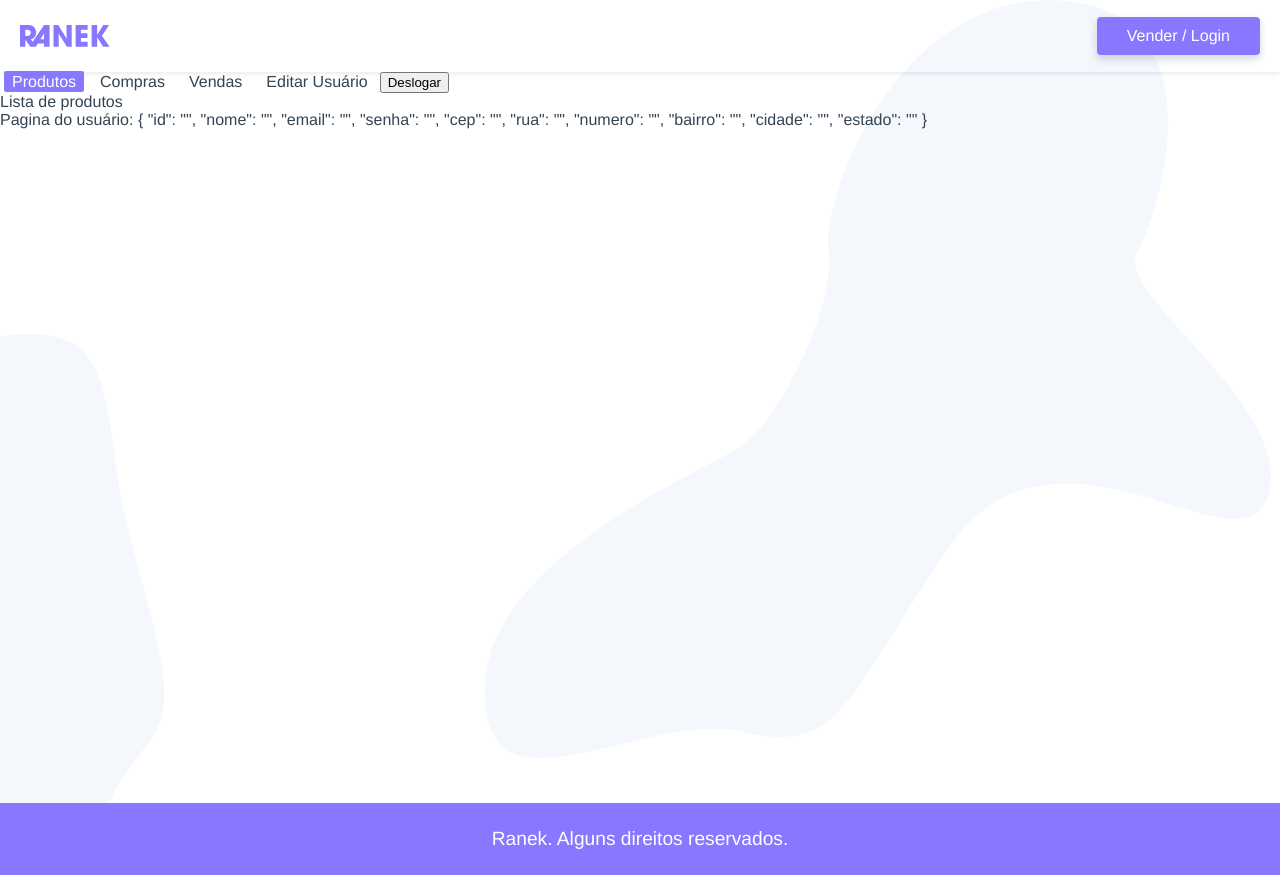
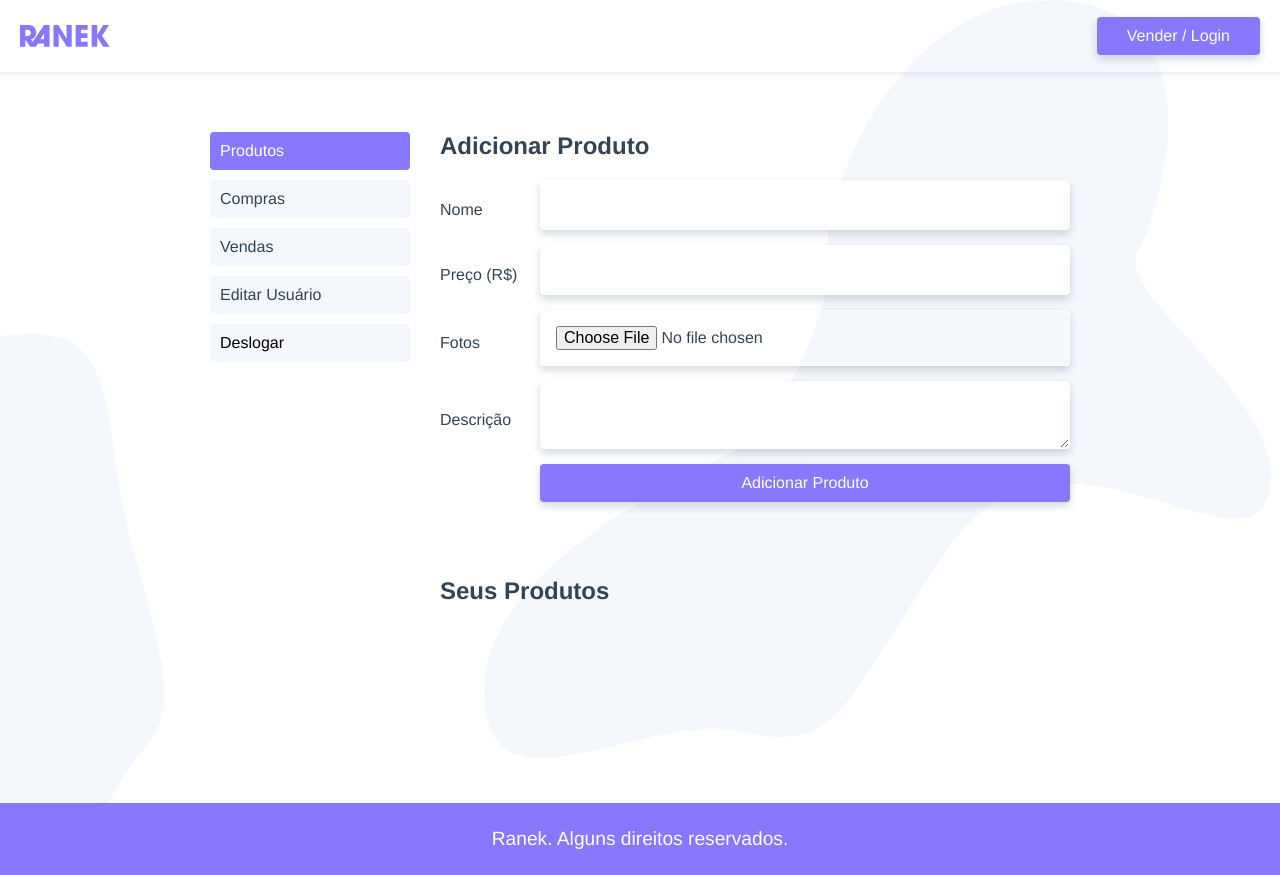
Before and after one commit to vinicius-artes/ranek, a Vue app: page /usuario in a window 1280 px wide. Built offline with nearby package versions, Linux system fonts and the light colour scheme.

Commit message:
adicionando produtos

```diff
--- /dev/null
+++ b/src/components/ProdutoAdicionar.vue
@@ -0,0 +1,53 @@
+<template>
+  <form class="adicionar-produto">
+    <label for="nome">Nome</label>
+    <input id="nome" name="nome" type="text" v-model="produto.nome">
+    <label for="preco">Preço (R$)</label>
+    <input id="preco" name="preco" type="number" v-model="produto.preco">
+    <label for="fotos">Fotos</label>
+    <input id="fotos" name="fotos" type="file" ref="fotos">
+    <label for="descricao">Descrição</label>
+    <textarea name="descricao" id="descricao" v-model="produto.descricao"></textarea>
+    <input type="button" value="Adicionar Produto" @click.prevent="adicionarProduto" class="btn">
+  </form>
+</template>
+
+<script>
+import { api } from "@/services.js"
+export default {
+  name: "ProdutoAdicionar",
+  data() {
+    return {
+      produto: {
+        nome: "",
+        preco: "",
+        descricao: "",
+        fotos: null
+      }
+    }
+  },
+  methods: {
+    formatarProduto() {
+      this.produto.usuario_id = this.$store.state.usuario.id;
+    },
+    adicionarProduto() {
+      this.formatarProduto();
+      api.post("/produto", this.produto).then(() => {
+        this.$store.dispatch("getUsuarioProdutos");
+      })
+    }
+  }
+}
+</script>
+
+<style scoped>
+.adicionar-produto {
+  display: grid;
+  grid-template-columns: 100px 1fr;
+  align-items: center;
+  margin-bottom: 60px;
+}
+.btn {
+  grid-column: 2;
+}
+</style>
--- /dev/null
+++ b/src/components/ProdutoItem.vue
@@ -0,0 +1,38 @@
+<template>
+  <div class="produto" v-if="produto">
+    <router-link :to="{name: 'produto', params: {id: produto.id}}" class="produto-img">
+      <img v-if="produto.fotos" :src="produto.fotos[0].src" :alt="produto.fotos[0].titulo">
+      <p>Ver Produto</p>
+    </router-link>
+    <div class="info">
+      <p class="preco">{{ produto.preco | numeroPreco }}</p>
+      <h2 class="titulo">{{ produto.nome }}</h2>
+      <slot></slot>
+    </div>
+  </div>
+</template>
+
+<script>
+export default {
+  name: "ProdutoItem",
+  props: ["produto"]
+}
+</script>
+
+<style scoped>
+.produto {
+  display: grid;
+  grid-template-columns: minmax(100px, 200px) 1fr;
+  gap: 20px;
+  margin-bottom: 40px;
+  position: relative;
+}
+.info {
+  align-self: end;
+}
+.produto-img {
+  border-radius: 4px;
+  overflow: hidden;
+  height: 100px;
+}
+</style>
--- a/src/components/ProdutosPaginar.vue
+++ b/src/components/ProdutosPaginar.vue
@@ -52,7 +52,7 @@
 }
 </script>
 
-<style>
+<style scoped>
 ul {
   grid-column: 1 / -1;
 }
--- a/src/store/index.js
+++ b/src/store/index.js
@@ -20,6 +20,7 @@
       cidade: "",
       estado: "",
     },
+    usuario_produtos: null,
   },
   getters: {},
   mutations: {
@@ -29,8 +30,21 @@
     UPDATE_USUARIO(state, payload) {
       state.usuario = Object.assign(state.usuario, payload);
     },
+    UPDATE_USUARIO_PRODUTOS(state, payload) {
+      state.usuario_produtos = payload;
+    },
+    ADD_USUARIO_PRODUTOS(state, payload) {
+      state.usuario_produtos.unshift(payload);
+    },
   },
   actions: {
+    getUsuarioProdutos(context) {
+      api
+        .get(`/produto?usuario_id=${context.state.usuario.id}`)
+        .then((response) => {
+          context.commit("UPDATE_USUARIO_PRODUTOS", response.data);
+        });
+    },
     getUsuario(context, payload) {
       return api.get(`/usuario/${payload}`).then((response) => {
         context.commit("UPDATE_USUARIO", response.data);
--- a/src/views/usuario/PaginaUsuario.vue
+++ b/src/views/usuario/PaginaUsuario.vue
@@ -6,13 +6,12 @@
         <li><router-link :to="{ name: 'compras' }">Compras</router-link></li>
         <li><router-link :to="{ name: 'vendas' }">Vendas</router-link></li>
         <li><router-link :to="{ name: 'usuario-editar' }">Editar Usuário</router-link></li>
-        <li><button @click.prevent="deslogar">Deslogar</button></li>
+        <li><button @click="deslogar">Deslogar</button></li>
       </ul>
     </nav>
     <transition mode="out-in">
       <router-view></router-view>
     </transition>
-    <div>Pagina do usuário: {{  $store.state.usuario }}</div>
   </section>
 
 </template>
@@ -30,6 +29,39 @@
 }
 </script>
 
-<style>
-
+<style scoped>
+.usuario {
+  display: grid;
+  grid-template-columns: minmax(140px, 200px) 1fr;
+  max-width: 900px;
+  margin: 40px auto;
+  gap: 30px;
+  padding: 20px;
+}
+@media (max-width: 500px) {
+  .usuario {
+    grid-template-columns: 1fr;
+    margin: 0px auto;
+  }
+}
+.sidenav a,
+.sidenav button {
+  padding: 10px;
+  display: block;
+  background: #f4f7fc;
+  margin-bottom: 10px;
+  border-radius: 4px;
+}
+.sidenav a.router-link-exact-active, .sidenav a:hover, .sidenav button:hover {
+  background: #87f;
+  color: #fff;
+}
+.sidenav button {
+  border: none;
+  width: 100%;
+  font-size: 1rem;
+  text-align: left;
+  font-family: Helvetica, Arial,  sans-serif;
+  cursor: pointer;
+}
 </style>
--- a/src/views/usuario/UsuarioProdutos.vue
+++ b/src/views/usuario/UsuarioProdutos.vue
@@ -1,13 +1,60 @@
 <template>
-  <div>Lista de produtos</div>
+  <section>
+    <h2>Adicionar Produto</h2>
+    <ProdutoAdicionar />
+    <h2>Seus Produtos</h2>
+    <transition-group v-if="usuario_produtos" name="list" tag="ul">
+      <li v-for="(produto, index) in usuario_produtos" :key="index">
+        <ProdutoItem :produto="produto">
+          <p>{{ produto.descricao }}</p>
+        </ProdutoItem>
+      </li>
+    </transition-group>
+  </section>
 </template>
 
 <script>
+import ProdutoAdicionar from '@/components/ProdutoAdicionar.vue';
+import ProdutoItem from '@/components/ProdutoItem.vue';
+import { mapState, mapActions } from "vuex";
+
 export default {
-
-}
+  name: "UsuarioProdutos",
+  components: {
+    ProdutoAdicionar,
+    ProdutoItem
+  },
+  computed: {
+    ...mapState(["login", "usuario", "usuario_produtos"])
+  },
+  methods: {
+    ...mapActions(["getUsuarioProdutos"])
+  },
+  watch: {
+    login() {
+      this.getUsuarioProdutos();
+    }
+  },
+  created() {
+    if (this.login) {
+      this.getUsuarioProdutos();
+    }
+  }
+};
 </script>
 
-<style>
+<style scoped>
+h2 {
+  margin-bottom: 20px;
+}
+.list-enter,
+.list-leave-to {
+  opacity: 0;
+  transform: translate3d(20px, 0, 0);
+}
+.list-enter-active,
+.list-leave-active {
+  transition: all .3s;
+}
 
 </style>
```
